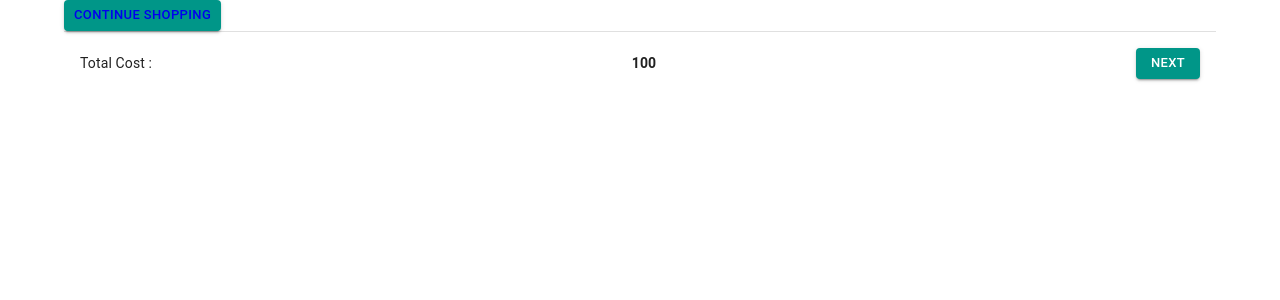
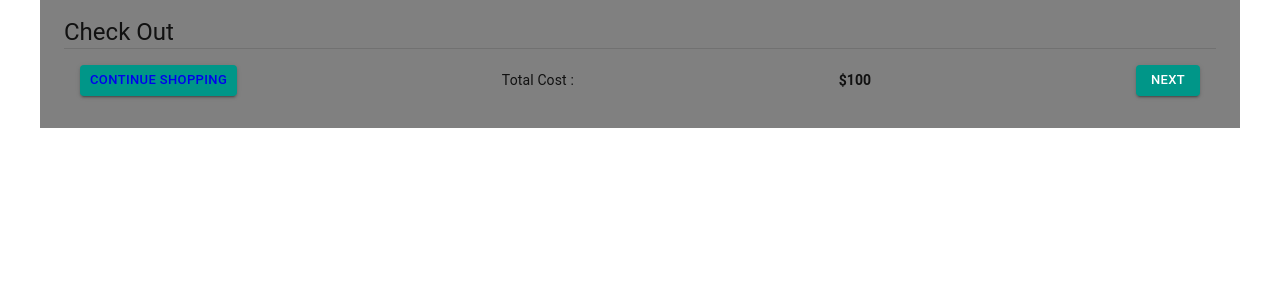
Before and after one commit to weimeihsu/MERN-Client, a React (Vite) app: page /checkout in a window 1280 px wide. Shown: the top 300 px of the page. Built offline with nearby package versions, Linux system fonts and the light colour scheme.

Commit message:
stripe api

```diff
--- a/src/features/shopItemSlice.jsx
+++ b/src/features/shopItemSlice.jsx
@@ -1,12 +1,14 @@
 import { createSlice, createAsyncThunk } from '@reduxjs/toolkit'
 import api from '../axois/api'
-
+//  Cat Treats 1 Pack = price_1OGyYdGpkDAKt64pvsGLtsz3
+//  iPhone 15 = price_1OGyY3GpkDAKt64pV6V5OZxU
+//  Harry Potter = price_1OGyVwGpkDAKt64pSiyDBo7W
 const initialState = {
     shopItems:[],
     shopItemsLocal:[
-        {_id:'afae23', name:'Harry potter', price:100, category:'book', inventory:3},
-        {_id:'2', name:'iPhone 15', price:1000, category:'3C', inventory:12},
-        {_id:'afae', name:'Treats', price:120, category:'pets', inventory:0},
+        {_id:'price_1OGyVwGpkDAKt64pSiyDBo7W', name:'Harry potter', price:100, category:'book', inventory:3},
+        {_id:'price_1OGyY3GpkDAKt64pV6V5OZxU', name:'iPhone 15', price:799, category:'3C', inventory:12},
+        {_id:'price_1OGyYdGpkDAKt64pvsGLtsz3', name:'Cat Treats', price:120, category:'pets', inventory:0},
     ],
     currentCart:[],
     countList:[1,2,3,4,5],
--- a/src/pages/shoppingChart/CheckOut.jsx
+++ b/src/pages/shoppingChart/CheckOut.jsx
@@ -33,14 +33,29 @@ const CheckOut = () => {
         dispatch(deleteCartItem({id:item._id}))
         dispatch(sumCost())
     }
-    const handlePayment = () =>{
-        console.log('pay')
+    const handlePayment = async () => {
+        console.log(currentCart)
+        await fetch('http://localhost:8080/checkout', {
+            method: "POST",
+            headers:{
+                'Content-Type': 'application/json'
+            },
+            body: JSON.stringify({currentCart})
+        }).then(res=>{
+            if(res.ok)return res.json()
+
+        }).then(({url})=>{
+            window.location = url
+        })
     }
 
     return (
-        <Container>
-            <Button size="small" variant="contained">
-            <Link to="/online-store">Continue Shopping</Link></Button>
+        <Container sx={{p:2, backgroundColor:'grey'}}>
+            <Stack spacing={2} direction="row" justifyContent="space-between">
+                <Typography variant="h5">Check Out</Typography>
+
+
+            </Stack>
          {currentCart && currentCart.map(item=>(
             <Card className='card-gap' elevation={0} key={item._id}>
             <CardContent sx={{width:'100%'}}>
@@ -62,8 +77,11 @@ const CheckOut = () => {
         ))}
         <Divider/>
         <Stack direction="row" alignItems="center" justifyContent="space-between" spacing={2} m={2}>
+            <Button size="small" variant="contained">
+                <Link to="/online-store">Continue Shopping</Link>
+            </Button>
             <Typography variant="subtitle1">Total Cost :</Typography>
-            <Typography variant="subtitle1" sx={{fontWeight:'bold'}}>{totalCost}</Typography>
+            <Typography variant="subtitle1" sx={{fontWeight:'bold'}}>${totalCost}</Typography>
             <Button size="small" variant="contained" onClick={handlePayment}>Next</Button>
         </Stack>
         </Container>
```
